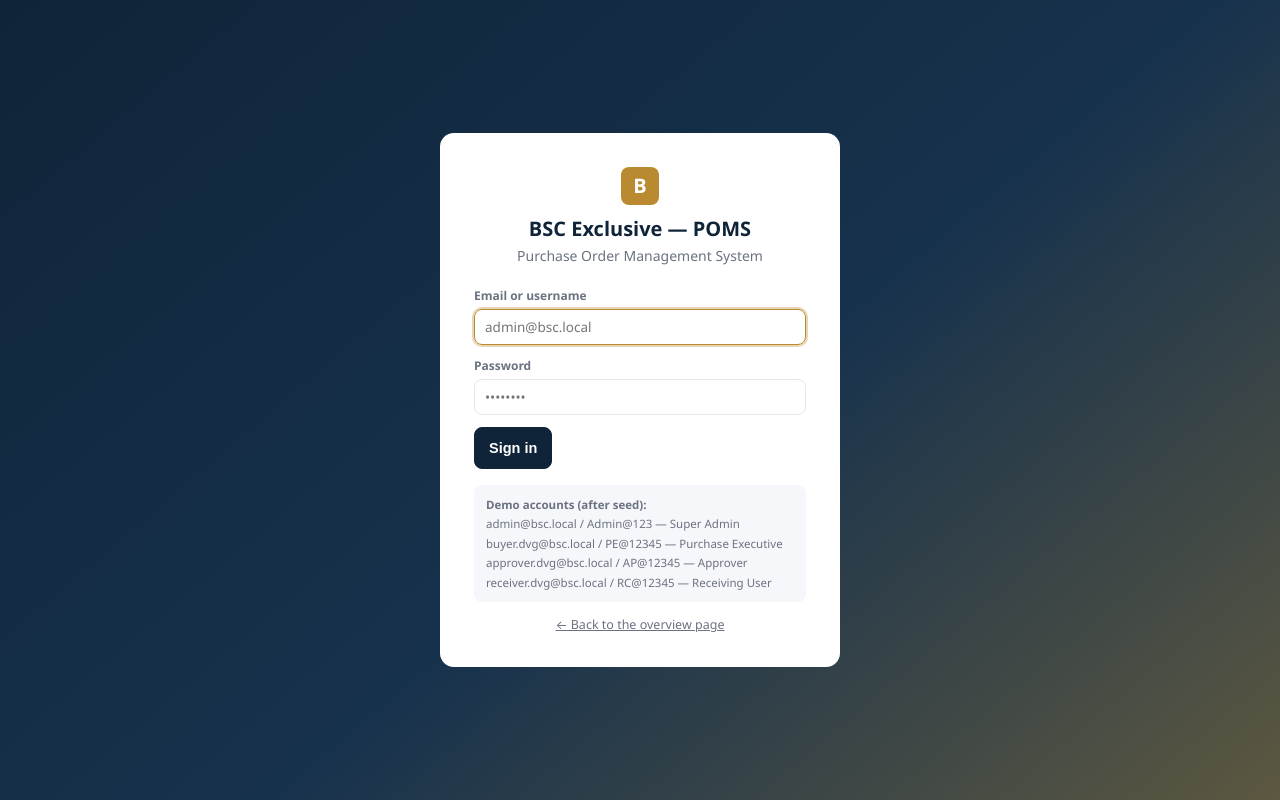
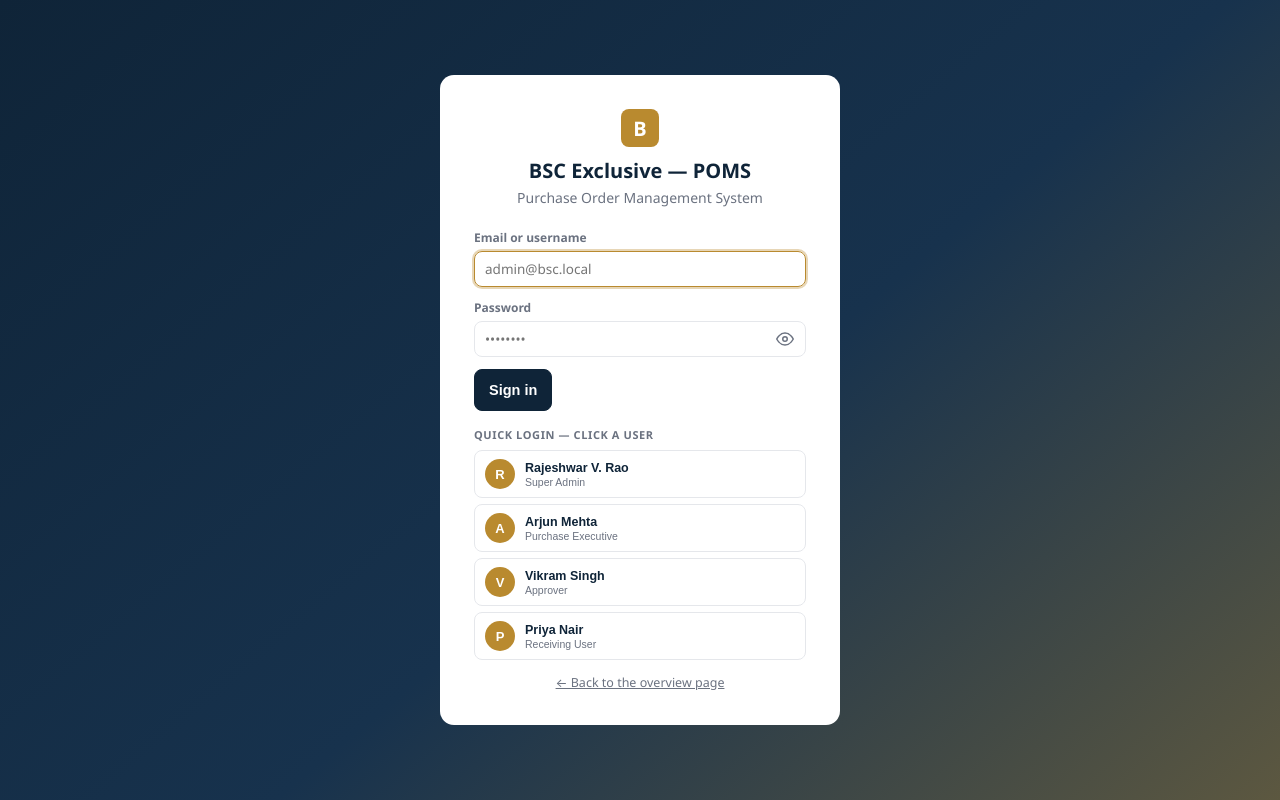
Before and after one commit to BSC-TEXTILES/-BSC-ExclusivePOMS, a React (Vite) app in the folder frontend/: page /login in a window 1280 px wide. Built offline with nearby package versions, Linux system fonts and the light colour scheme.

Commit message:
feat: add quick-login user chips and password show/hide toggle on login page

```diff
--- a/frontend/src/pages/Login.jsx
+++ b/frontend/src/pages/Login.jsx
@@ -2,6 +2,13 @@ import { useState, useEffect } from 'react';
 import { useNavigate } from 'react-router-dom';
 import { useAuth } from '../auth.jsx';
 import { errMessage } from '../api.js';
+
+const DEMO_USERS = [
+  { name: 'Rajeshwar V. Rao', email: 'admin@bsc.local', password: 'Admin@123', role: 'Super Admin' },
+  { name: 'Arjun Mehta', email: 'buyer.dvg@bsc.local', password: 'PE@12345', role: 'Purchase Executive' },
+  { name: 'Vikram Singh', email: 'approver.dvg@bsc.local', password: 'AP@12345', role: 'Approver' },
+  { name: 'Priya Nair', email: 'receiver.dvg@bsc.local', password: 'RC@12345', role: 'Receiving User' },
+];
 
 export default function Login() {
   const { login } = useAuth();
@@ -11,12 +18,21 @@ export default function Login() {
   const [error, setError] = useState('');
   const [busy, setBusy] = useState(false);
   const [dots, setDots] = useState('');
+  const [showPwd, setShowPwd] = useState(false);
+  const [autoUser, setAutoUser] = useState(null);
 
   useEffect(() => {
     if (!busy) { setDots(''); return; }
     const id = setInterval(() => setDots((d) => d.length >= 3 ? '' : d + '.'), 400);
     return () => clearInterval(id);
   }, [busy]);
+
+  function autofill(user) {
+    setAutoUser(user);
+    setIdentifier(user.email);
+    setPassword(user.password);
+    setError('');
+  }
 
   async function submit(e) {
     e.preventDefault();
@@ -58,7 +74,7 @@ export default function Login() {
           <input
             autoFocus
             value={identifier}
-            onChange={(e) => setIdentifier(e.target.value)}
+            onChange={(e) => { setIdentifier(e.target.value); setAutoUser(null); }}
             placeholder="admin@bsc.local"
             disabled={busy}
             autoComplete="username"
@@ -66,14 +82,36 @@ export default function Login() {
         </label>
         <label className="field">
           <span className="field-label">Password</span>
+          <div className="pwd-wrap">
             <input
-            type="password"
+              type={showPwd ? 'text' : 'password'}
               value={password}
-            onChange={(e) => setPassword(e.target.value)}
+              onChange={(e) => { setPassword(e.target.value); setAutoUser(null); }}
               placeholder="••••••••"
               disabled={busy}
               autoComplete="current-password"
             />
+            <button
+              type="button"
+              className="pwd-toggle"
+              onClick={() => setShowPwd((v) => !v)}
+              tabIndex={-1}
+              title={showPwd ? 'Hide password' : 'Show password'}
+            >
+              {showPwd ? (
+                <svg width="18" height="18" viewBox="0 0 24 24" fill="none" stroke="currentColor" strokeWidth="2" strokeLinecap="round" strokeLinejoin="round">
+                  <path d="M17.94 17.94A10.07 10.07 0 0 1 12 20c-7 0-11-8-11-8a18.45 18.45 0 0 1 5.06-5.94" />
+                  <path d="M9.9 4.24A9.12 9.12 0 0 1 12 4c7 0 11 8 11 8a18.5 18.5 0 0 1-2.16 3.19" />
+                  <line x1="1" y1="1" x2="23" y2="23" />
+                </svg>
+              ) : (
+                <svg width="18" height="18" viewBox="0 0 24 24" fill="none" stroke="currentColor" strokeWidth="2" strokeLinecap="round" strokeLinejoin="round">
+                  <path d="M1 12s4-8 11-8 11 8 11 8-4 8-11 8-11-8-11-8z" />
+                  <circle cx="12" cy="12" r="3" />
+                </svg>
+              )}
+            </button>
+          </div>
         </label>
         <button className="btn primary login-btn" type="submit" disabled={busy}>
           {busy ? (
@@ -83,12 +121,25 @@ export default function Login() {
             </span>
           ) : 'Sign in'}
         </button>
-        <div className="demo-creds">
-          <strong>Demo accounts (after seed):</strong><br />
-          admin@bsc.local / Admin@123 — Super Admin<br />
-          buyer.dvg@bsc.local / PE@12345 — Purchase Executive<br />
-          approver.dvg@bsc.local / AP@12345 — Approver<br />
-          receiver.dvg@bsc.local / RC@12345 — Receiving User
+        <div className="demo-users-section">
+          <div className="demo-users-label">Quick login — click a user</div>
+          <div className="demo-users-grid">
+            {DEMO_USERS.map((u) => (
+              <button
+                type="button"
+                key={u.email}
+                className={`demo-user-chip ${autoUser?.email === u.email ? 'active' : ''}`}
+                onClick={() => autofill(u)}
+                disabled={busy}
+              >
+                <span className="demo-user-avatar">{u.name.charAt(0)}</span>
+                <span className="demo-user-info">
+                  <span className="demo-user-name">{u.name}</span>
+                  <span className="demo-user-role">{u.role}</span>
+                </span>
+              </button>
+            ))}
+          </div>
         </div>
         <a className="back-to-landing" href="/landing">← Back to the overview page</a>
       </form>
--- a/frontend/src/styles.css
+++ b/frontend/src/styles.css
@@ -155,6 +155,39 @@ table.grid td.num, table.grid th.num { text-align: right; font-variant-numeric:
   border: 2.5px solid rgba(255,255,255,0.35); border-top-color: #fff;
   animation: loginSpin 0.7s linear infinite;
 }
+
+/* ---------- Password toggle ---------- */
+.pwd-wrap { position: relative; display: flex; }
+.pwd-wrap input { flex: 1; padding-right: 42px; }
+.pwd-toggle {
+  position: absolute; right: 1px; top: 1px; bottom: 1px;
+  width: 40px; display: grid; place-items: center;
+  border: none; background: transparent; color: var(--muted);
+  cursor: pointer; border-radius: 0 7px 7px 0;
+}
+.pwd-toggle:hover { color: var(--brand-ink); background: rgba(0,0,0,.04); }
+
+/* ---------- Quick user chips ---------- */
+.demo-users-section { margin-top: 16px; }
+.demo-users-label { font-size: 11px; font-weight: 600; text-transform: uppercase; letter-spacing: .6px; color: var(--muted); margin-bottom: 8px; }
+.demo-users-grid { display: flex; flex-direction: column; gap: 6px; }
+.demo-user-chip {
+  display: flex; align-items: center; gap: 10px;
+  width: 100%; border: 1px solid var(--line); border-radius: 8px;
+  padding: 8px 10px; background: #fff; cursor: pointer;
+  transition: all 0.15s ease; text-align: left;
+}
+.demo-user-chip:hover { border-color: var(--accent); background: #fefbf1; }
+.demo-user-chip.active { border-color: var(--accent); background: #fffbe6; box-shadow: 0 0 0 2px rgba(185,138,47,.15); }
+.demo-user-avatar {
+  width: 30px; height: 30px; border-radius: 50%;
+  background: var(--accent); color: #fff;
+  display: grid; place-items: center;
+  font-weight: 700; font-size: 13px; flex-shrink: 0;
+}
+.demo-user-info { display: flex; flex-direction: column; gap: 1px; min-width: 0; }
+.demo-user-name { font-size: 12.5px; font-weight: 600; color: var(--brand-ink); white-space: nowrap; overflow: hidden; text-overflow: ellipsis; }
+.demo-user-role { font-size: 10.5px; color: var(--muted); }
 
 .tabs { display: flex; gap: 4px; border-bottom: 2px solid var(--line); margin-bottom: 16px; flex-wrap: wrap; }
 .tab { padding: 9px 16px; cursor: pointer; border: none; background: none; font-size: 13.5px; color: var(--muted); border-bottom: 2px solid transparent; margin-bottom: -2px; }
```
Lines whose indentation alone changed are shown as unchanged.
